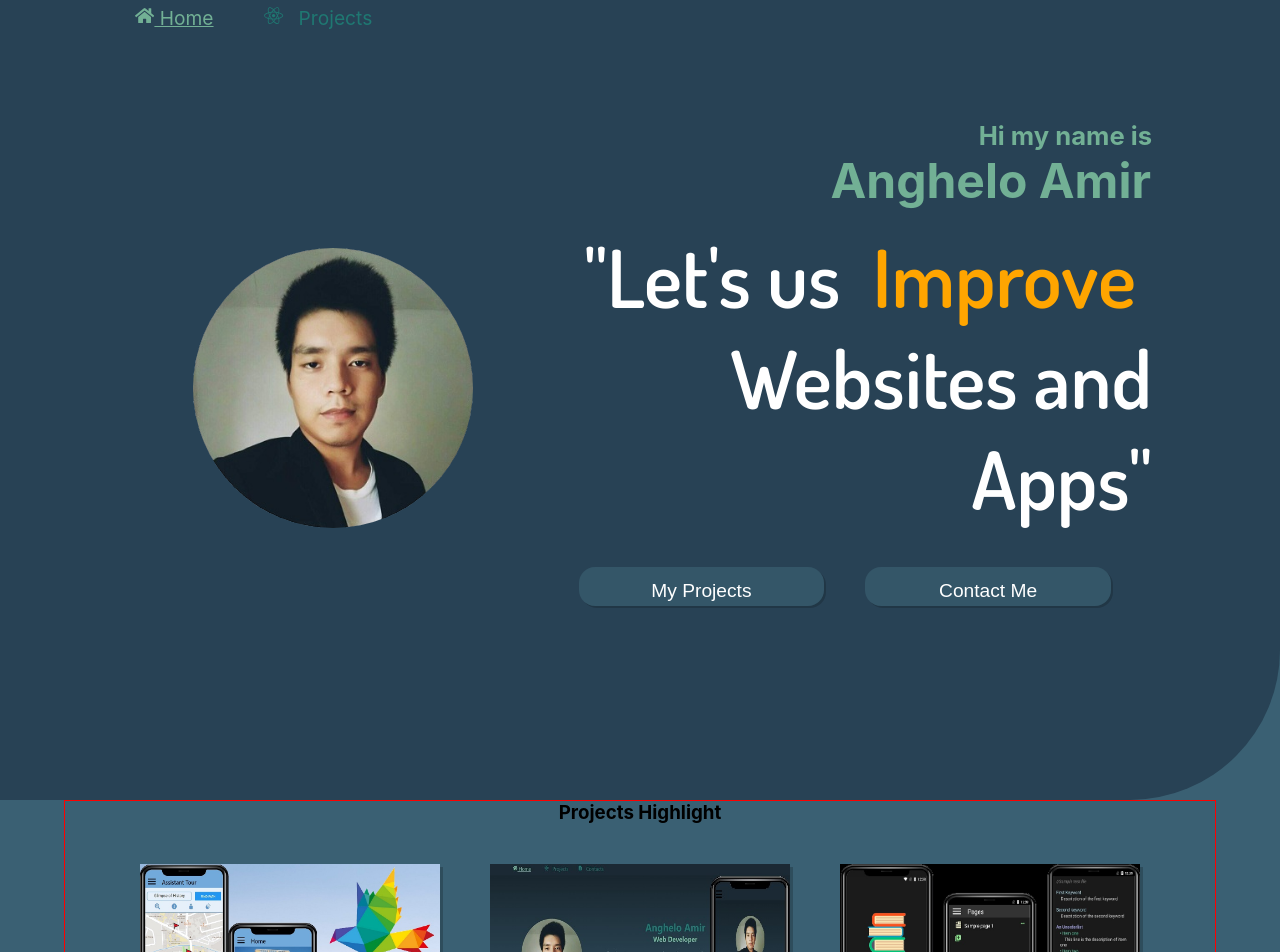
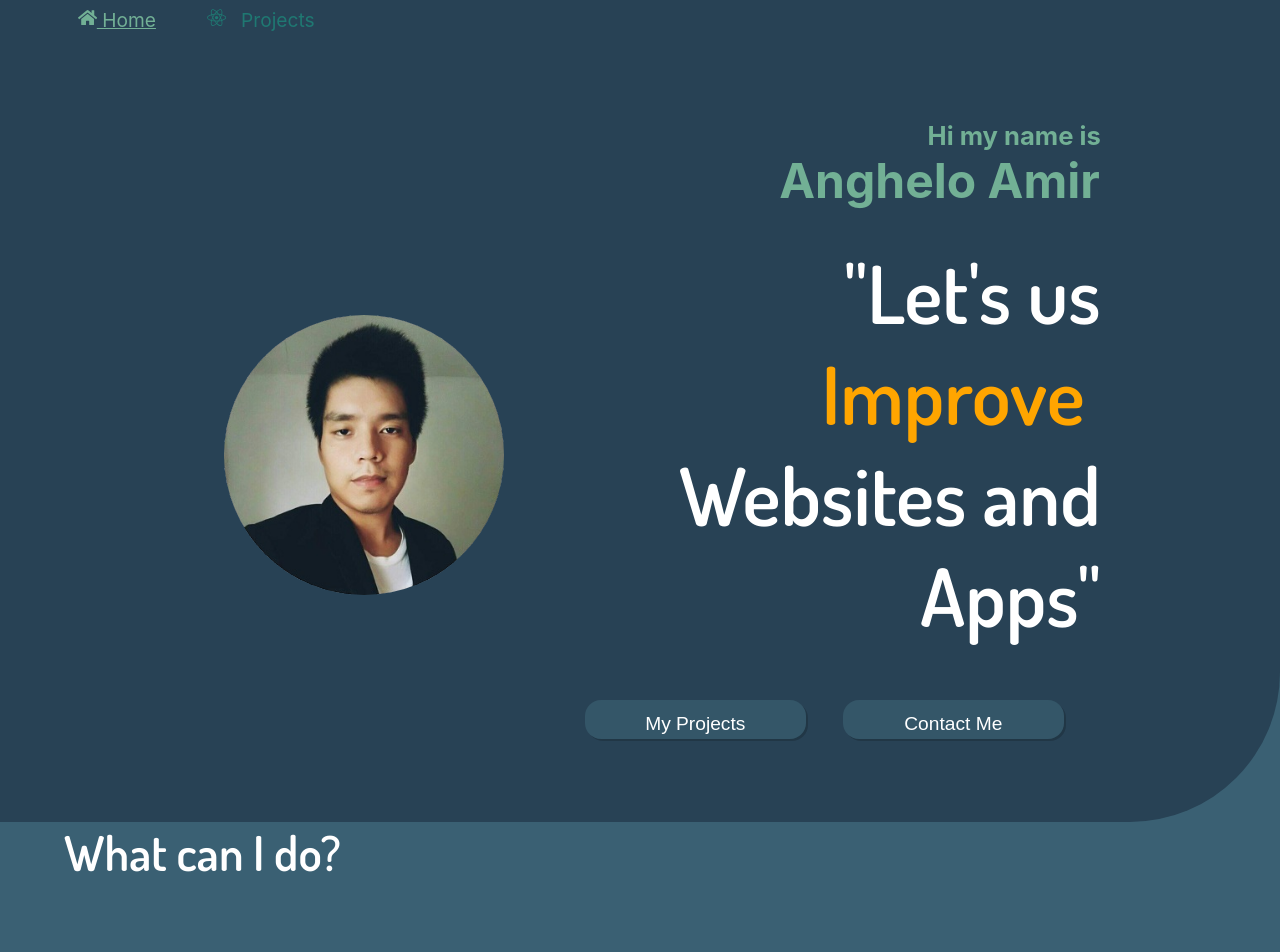
Before and after one commit to AngheloAmir/amir-portfolio-app, a React (Create React App) app: page /#/ in a window 1280 px wide. Shown: the top 952 px of the page. After the commit the page ends 882 px from the top, so only its background shows below. Built offline with nearby package versions, Linux system fonts and the light colour scheme.

Commit message:
1.4 Update design

```diff
--- a/src/LayoutViews/HomeLayout.tsx
+++ b/src/LayoutViews/HomeLayout.tsx
@@ -30,24 +30,21 @@ export default function HomeLayout( props :HomeLayoutInterface.propsReceive ) {
             </div>
         </section>
 
-        {
-            /*
-            <div id='barscolumn'>
-            <div className='container'>
-                <div className='content'>
-                    <h3>Skills</h3>
-                    <Columns
-                        columns={props.skills}
-                        isSingleVertical={isMobile}
-                        columnCount={2}
-                        fade={false}
-                    />
-                </div>
+        <section id='whatcanido'>
+            <div className='content-container'>
+                <h1>What can I do?</h1>
             </div>
-        </div>
-            */
-        }
-        <div id='projects'>
+        </section>
+
+
+
+
+    </div>
+    );
+}
+
+/*
+<div id='projects'>
             <LinedStyled
                 text='Projects Highlight'
                 isHorizontal={!isMobile}
@@ -69,6 +66,7 @@ export default function HomeLayout( props :HomeLayoutInterface.propsReceive ) {
             })}
             </div>
         </div>
+
 
         <footer>
             <h5>{props.footerText}</h5>
@@ -98,19 +96,4 @@ export default function HomeLayout( props :HomeLayoutInterface.propsReceive ) {
                 </div>
             )}}
         />
-
-    </div>
-    );
-}
-
-/*
-<HeaderProfile
-                title={props.introduction.title}
-                alias={props.introduction.alias}
-                text={props.introduction.text}
-                imagepath={props.introduction.imagepath}
-                isHorizontal={!isMobile}
-                btnaction={props.introduction.btnaction}
-                btnactioncallback={props.introduction.btnactioncallback}
-            />
 */
--- a/src/UIElements/HeroProfile/Text.scss
+++ b/src/UIElements/HeroProfile/Text.scss
@@ -18,7 +18,7 @@
         padding-top: 1rem;
     }
 
-    h1, h3, p, .tagline {
+    h1, h2, h3, p, .tagline {
         text-align: center;
         margin: 0 0 0.5rem 0!important;
 
@@ -30,26 +30,16 @@
 
     h1 {
         color: $descard-text-alias;
-        font-size: $fontsize-biggest * 0.8;
-
-        @include desktopscreen {
-            font-size: $fontsize-biggest;
-        }
-    }
-
-    h3 {
-        color: $descard-text-alias;
-        font-size: $fontsize-big;
     }
 
     .tagline {
-        font-family: 'Dosis', sans-serif;
         color: white;
         font-size: 3rem;
+        padding-top: 1rem;
 
         @include desktopscreen {
             font-size: 3.5rem;
-            margin-top: 1rem;
+            padding-top: 2rem;
         }
 
         @include bigscreen {
@@ -79,6 +69,7 @@
         width: 80%;
         display: flex;
         flex-direction: column;
+        padding-top: 1rem;
 
         @include desktopscreen {
             justify-content: space-evenly;
--- a/src/UIElements/HeroProfile/Text.tsx
+++ b/src/UIElements/HeroProfile/Text.tsx
@@ -23,7 +23,9 @@ export default function Text(props :propsReceive) {
             { props.text?.split(' ').map((text :string, index :number) => {
                     if(text === "[]")
                         return (
-                            <span key={index}><TextAnimation tags={props.tags ? props.tags : []} /></span>
+                            <span key={index}>
+                                <TextAnimation tags={props.tags ? props.tags : []} />
+                            </span>
                         );
                     return text + " ";
                 })
@@ -36,23 +38,23 @@ export default function Text(props :propsReceive) {
         <div className='text'>
             <h3>{ props.welcomemsg }</h3>
 
-            <h1>
+            <h2>
                 <Typewriter
                     options={{
                         strings: props.name,
                         cursor: '',
                         autoStart: true,
                         loop: false,
-                        delay: 50,
+                        delay: 70,
                     }}
                 />
-            </h1>
+            </h2>
 
             <h1 className='tagline'>
                 { generateTagLine() }
             </h1>
 
-                { props.btnaction && props.btnactioncallback &&
+            { props.btnaction && props.btnactioncallback &&
             <div id='calltoactions'>
                 { props.btnaction[0] &&
                     <FancyButton name={props.btnaction[0]}
@@ -66,8 +68,6 @@ export default function Text(props :propsReceive) {
                 }
             </div>
             }
-
-
         </div>
     )
 }
--- a/src/UIElements/HeroProfile/TextAnimation.scss
+++ b/src/UIElements/HeroProfile/TextAnimation.scss
@@ -13,10 +13,10 @@
 .addOpacityEffect {
   z-index: 0;
   -webkit-animation-name: subtleSlideUp;
-  -webkit-animation-duration: 3.5s;
+  -webkit-animation-duration: 4s;
   -webkit-animation-iteration-count: infinite;
   animation-name: subtleSlideUp;
-  animation-duration: 3.5s;
+  animation-duration: 4s;
   animation-iteration-count: infinite;
 
   @keyframes subtleSlideUp {
--- a/src/UIElements/HeroProfile/TextAnimation.tsx
+++ b/src/UIElements/HeroProfile/TextAnimation.tsx
@@ -14,7 +14,7 @@ export default function TextAnimation(props :propsReceive) {
         const i = setInterval(() => {
             update.current = !update.current;
             makeUpdate(update.current)
-        }, 3500);
+        }, 4000);
         return () => clearInterval(i);
     }, []);
 
--- a/src/UIElements/LinedStyled/LinedStyled.css
+++ /dev/null
@@ -1,23 +0,0 @@
-#LinedStyled {
-    display: flex;
-    align-self: center;
-    margin-bottom: 1.5rem;
-    width: 100%;
-}
-
-#LinedStyled h3 {
-    width: 30%;
-    white-space: nowrap;
-    text-overflow: clip;
-    border: 0;
-    text-align: center;
-}
-
-#LinedStyled .line {
-    display: inline;
-    width: 100%;
-    height: 4px;
-    border-radius: 5px;
-    background-color: #3A6073;
-    margin: 0.6rem 1rem;
-}
--- /dev/null
+++ b/src/UIElements/LinedStyled/LinedStyled.scss
@@ -0,0 +1,39 @@
+/*
+*/
+
+@import '../theme';
+@import '../_lib/mixings';
+
+#LinedStyled {
+    display: flex;
+    align-self: center;
+    margin-bottom: 1.5rem;
+    width: 100%;
+}
+
+#LinedStyled h3 {
+    color: white;
+    font-size: 1.5rem;
+    font-family: 'Dosis', sans-serif;
+
+    width: 30%;
+    white-space: nowrap;
+    text-overflow: clip;
+    text-shadow: 1px 1px 5px black;
+    letter-spacing: 4px;
+    border: 0;
+    text-align: center;
+
+    @include desktopscreen {
+        font-size: 2rem;
+    }
+}
+
+#LinedStyled .line {
+    display: inline;
+    width: 100%;
+    height: 8px;
+    border-radius: 8px;
+    background-color: #284255;
+    margin: 0.6rem 1rem;
+}
--- a/src/UIElements/LinedStyled/LinedStyled.tsx
+++ b/src/UIElements/LinedStyled/LinedStyled.tsx
@@ -1,4 +1,4 @@
-import './LinedStyled.css';
+import './LinedStyled.scss';
 
 /**
  * Draw a horizontal with a text in the middle (or just line or text)
--- a/src/UIElements/Navbar/Navbar.scss
+++ b/src/UIElements/Navbar/Navbar.scss
@@ -47,6 +47,7 @@
             color:          $navbar-base-itemcolor;
 
             &:hover {
+                cursor:             pointer;
                 background-color:   $navbar-base-itemhoverbg;
                 color:              $navbar-base-itemhover;
                 border-radius:      $navbar-base-fontsize;
--- a/src/UIElements/Navbar/Navbar.tsx
+++ b/src/UIElements/Navbar/Navbar.tsx
@@ -70,9 +70,9 @@ import Subitem from './Subitem';
  */
 export function Navbar(props :NavigationUIProps) {
     return (
-        <div id='PongDesignNavbar' className='content-container'>
+        <div id='PongDesignNavbar'>
             { props.brandIconPath && <img className='img' src={props.brandIconPath} alt={props.brandIconPath}/> }
-            <span className='navitemscontainer'>
+            <span className='navitemscontainer content-container'>
             { props.items && props.items.map( (item :NavItem,  index :number) => {
                 return <Subitem
                     key={index}
--- a/src/index.css
+++ b/src/index.scss
@@ -1,3 +1,5 @@
+@import './UIElements/_lib/mixings';
+
 * {
   margin: 0;
   padding: 0;
@@ -26,6 +28,31 @@ code {
 }
 
 .content-container {
-  margin: auto;
-  max-width: 1200px;
+  margin: auto      !important;
+  max-width: 1200px !important;
+  width: 90%        !important;
 }
+
+h1 {
+  font-family: 'Dosis', sans-serif;
+  color:   white;
+  font-size: 2.4rem;
+
+  @include desktopscreen {
+      font-size: 3rem;
+  }
+}
+
+h2 {
+  color:   #72B095;
+  font-size: 2.4rem;
+
+  @include desktopscreen {
+      font-size: 3rem;
+  }
+}
+
+h3 {
+  color:   #72B095;
+  font-size: 1.6rem;
+}
--- a/src/index.tsx
+++ b/src/index.tsx
@@ -11,7 +11,7 @@
 
 import React from 'react';
 import ReactDOM from 'react-dom';
-import './index.css';
+import './index.scss';
 import App from './App';
 
 ReactDOM.render(
```
